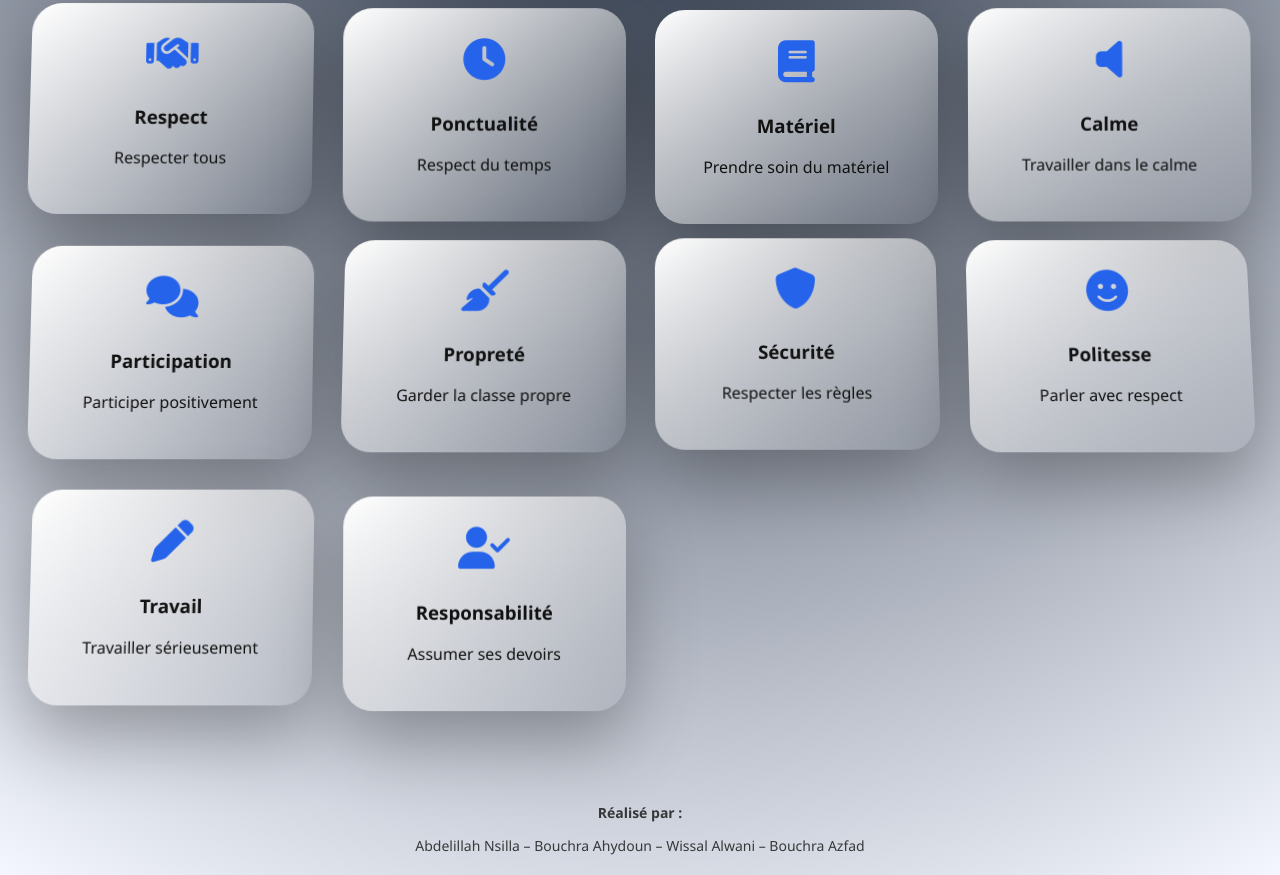
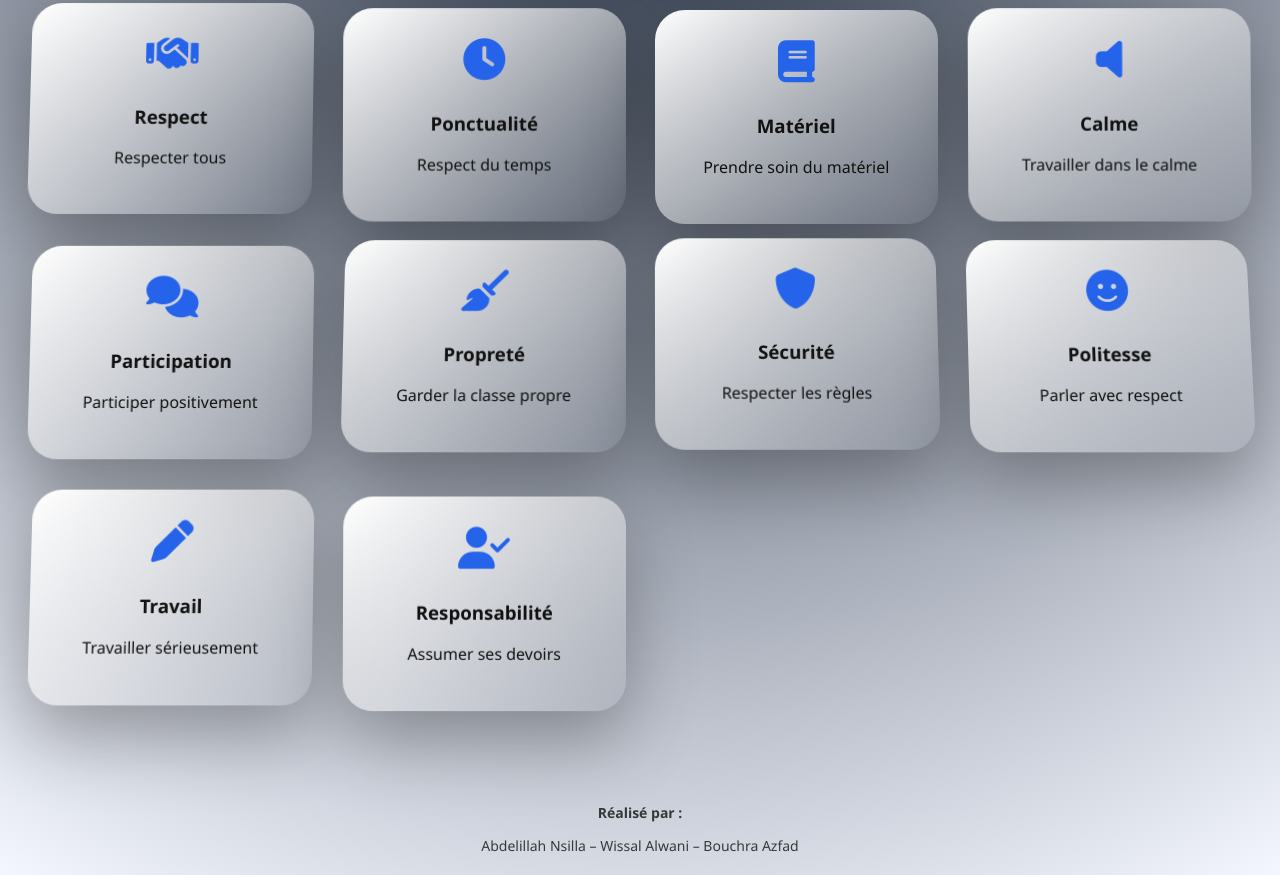
Before and after one commit to abdelillah4774/class, a plain HTML site: page index.html in a window 1280 px wide. Shown: the part 234-1109 px from the top of the page. Drawn offline with Linux system fonts and the light colour scheme.

Commit message:
Remove Bouchra Ahydoun from footer credits

```diff
--- a/index.html
+++ b/index.html
@@ -248,7 +248,7 @@ footer{
 
 <footer>
   <p><strong>Réalisé par :</strong></p>
-  <p>Abdelillah Nsilla – Bouchra Ahydoun – Wissal Alwani – Bouchra Azfad</p>
+  <p>Abdelillah Nsilla – Wissal Alwani – Bouchra Azfad</p>
 </footer>
 
 <div class="modal" id="modal">
```
